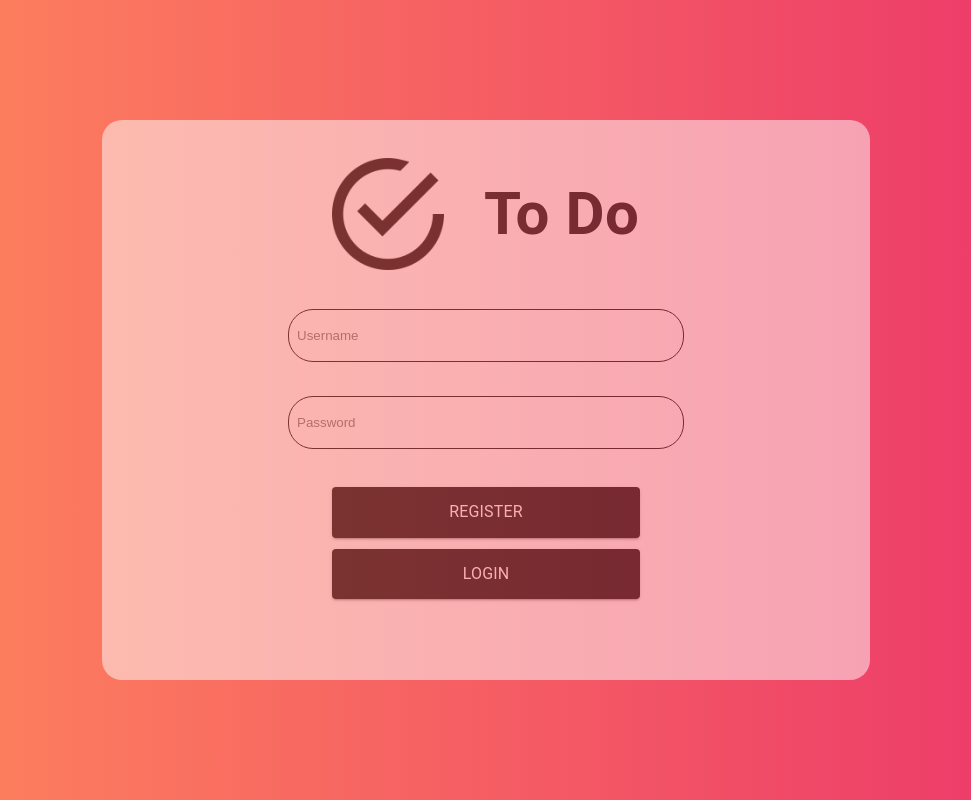
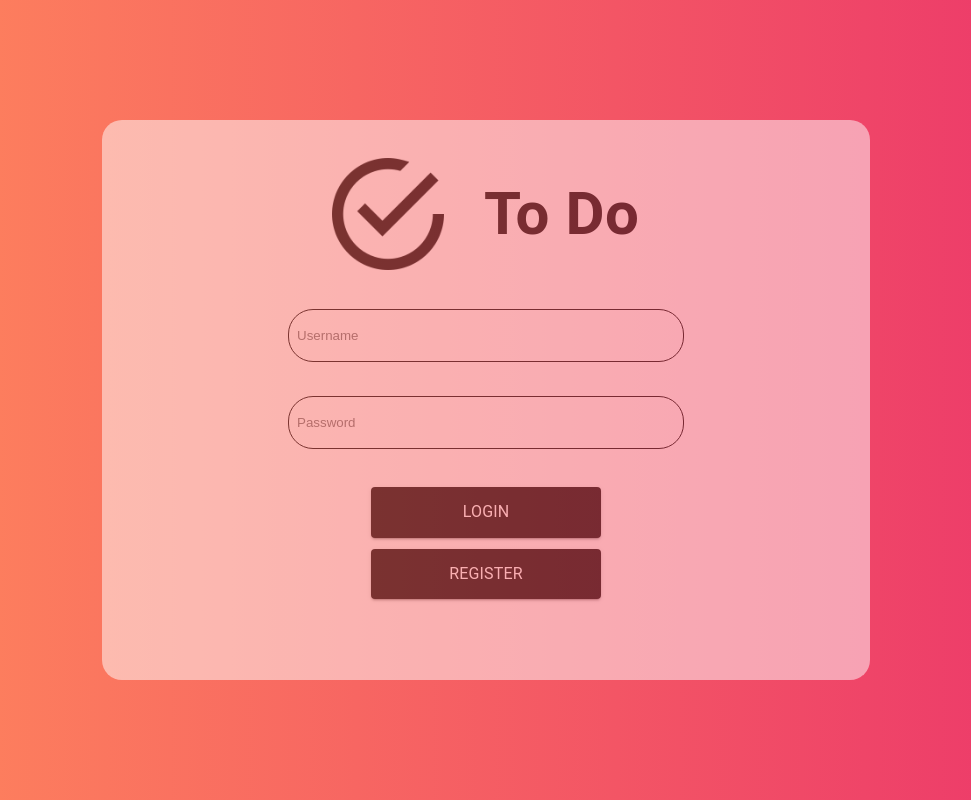
Before and after one commit to Kealen-Pillay/To-Do-List, a React (Create React App) app in the folder client/: page / in a window 1280 px wide. Shown: the whole page, without its empty margins (154-1125 px from the left). Built offline with nearby package versions, Linux system fonts and the light colour scheme.

Commit message:
Swapped logina nd register button order

```diff
--- a/client/src/components/LoginScreen.tsx
+++ b/client/src/components/LoginScreen.tsx
@@ -7,14 +7,6 @@ const LoginScreen = () => {
   const [password, setPassword] = useState("");
   const navigate = useNavigate();
 
-  const navigateRegister = (): void => {
-    navigate("/register");
-  };
-
-  const navigateTasks = (): void => {
-    navigate("/tasks");
-  };
-
   const styles = {
     input: {
       borderRadius: 25,
@@ -23,6 +15,14 @@ const LoginScreen = () => {
       border: "1px solid black",
       paddingLeft: "0.5rem",
     },
+  };
+
+  const navigateRegister = (): void => {
+    navigate("/register");
+  };
+
+  const navigateTasks = (): void => {
+    navigate("/tasks");
   };
 
   return (
@@ -95,7 +95,7 @@ const LoginScreen = () => {
           sx={{
             display: "flex",
             flexDirection: "column",
-            width: "40%",
+            width: "30%",
             height: "20%",
             justifyContent: "space-between",
             alignItems: "center",
@@ -111,9 +111,9 @@ const LoginScreen = () => {
                 backgroundColor: "black",
               },
             }}
-            onClick={navigateRegister}
+            onClick={navigateTasks}
           >
-            <Typography>Register</Typography>
+            <Typography>Login</Typography>
           </Button>
           <Button
             variant="contained"
@@ -125,9 +125,9 @@ const LoginScreen = () => {
                 backgroundColor: "black",
               },
             }}
-            onClick={navigateTasks}
+            onClick={navigateRegister}
           >
-            <Typography>Login</Typography>
+            <Typography>Register</Typography>
           </Button>
         </Box>
       </Box>
--- /dev/null
+++ b/package.json
@@ -0,0 +1,5 @@
+{
+  "dependencies": {
+    "firebase": "^9.14.0"
+  }
+}
```
Also changed, not shown: 1 other file (tests, documents, lock files or other folders).
